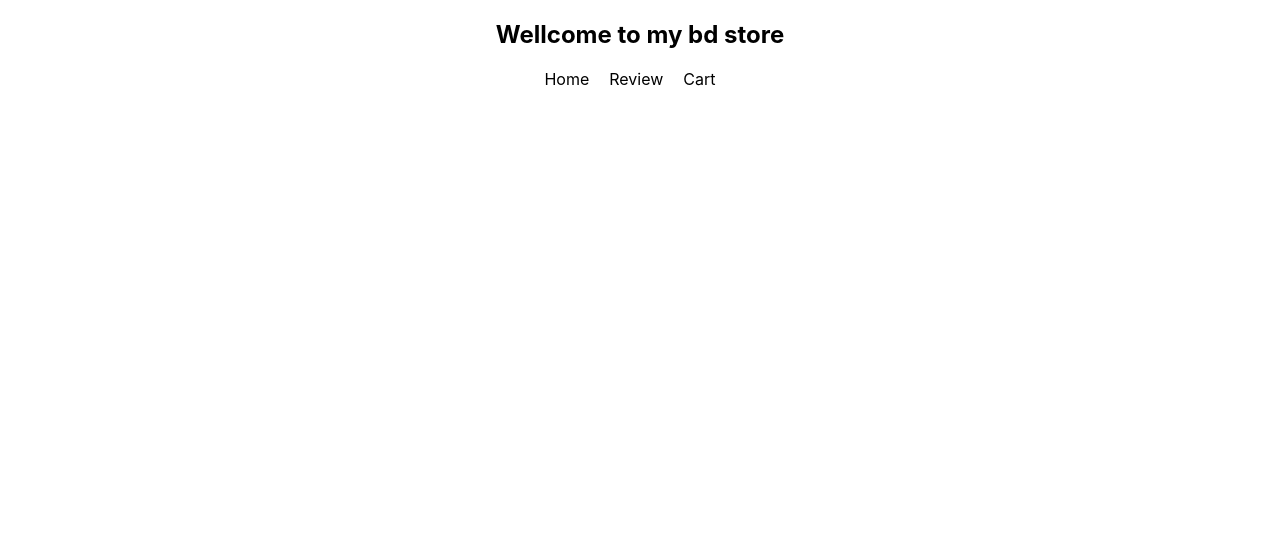
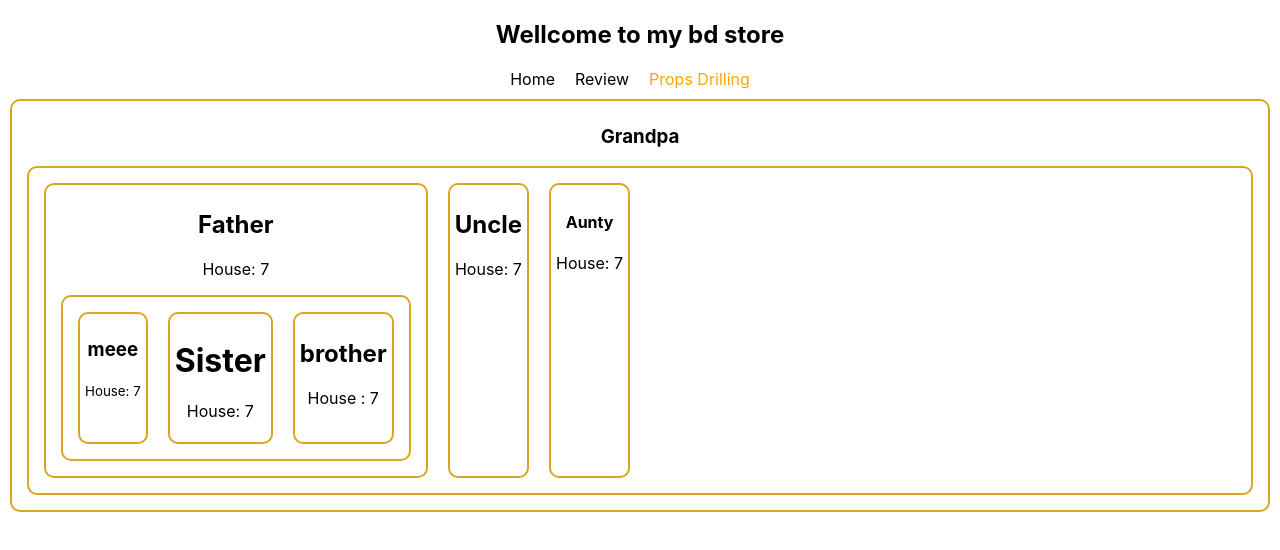
Before and after one commit to nazmul162001/bdStore-react-router, a React (Create React App) app: page /grandpa in a window 1280 px wide. Shown: the top 550 px of the page. Built offline with nearby package versions, Linux system fonts and the light colour scheme; the HTML template or start-up script is replaced by a standard one.

Commit message:
added props drilling example

```diff
--- a/src/App.js
+++ b/src/App.js
@@ -4,6 +4,7 @@
 import Home from "./components/Home/Home";
 import OrderReview from "./components/OrderReview/OrderReview";
 import './app.css'
+import Grandpa from "./components/Grandpa/Grandpa";
 
 function App() {
   return <div className="App">
@@ -12,7 +13,7 @@
       <Route path="/" element={<Home></Home>}></Route>
       <Route path="/home" element={<Home></Home>}></Route>
       <Route path="/orderreview" element={<OrderReview></OrderReview>}></Route>
-      <Route path="/cart" element={<Cart></Cart>}></Route>
+      <Route path="/grandpa" element={<Grandpa></Grandpa>}></Route>
     </Routes>
   </div>;
 }
--- /dev/null
+++ b/src/components/Aunty/Aunty.js
@@ -0,0 +1,12 @@
+import React from 'react';
+
+const Aunty = ({house}) => {
+  return (
+    <div>
+      <h4>Aunty</h4>
+      <p>House: {house}</p>
+    </div>
+  );
+};
+
+export default Aunty;
--- /dev/null
+++ b/src/components/Brother/Brother.js
@@ -0,0 +1,12 @@
+import React from 'react';
+
+const Brother = ({house}) => {
+  return (
+    <div>
+      <h2>brother</h2>
+      <p>House : {house}</p>
+    </div>
+  );
+};
+
+export default Brother;
--- /dev/null
+++ b/src/components/Father/Father.js
@@ -0,0 +1,20 @@
+import React from 'react';
+import MySelf from '../MySelf/MySelf';
+import Brother from '../Brother/Brother';
+import Sister from '../Sister/Sister';
+
+const Father = ({ house }) => {
+  return (
+    <div>
+      <h2>Father</h2>
+      <p>House: {house}</p>
+      <div style={{display: 'flex'}}>
+        <MySelf house={house}></MySelf>
+        <Sister house={house}></Sister>
+        <Brother house={house}></Brother>
+      </div>
+    </div>
+  );
+};
+
+export default Father;
--- /dev/null
+++ b/src/components/Grandpa/Grandpa.css
@@ -0,0 +1,8 @@
+
+.grandpa,
+.grandpa div{
+  border: 2px solid goldenrod;
+  margin: 10px;
+  padding: 5px;
+  border-radius: 10px;
+}
--- /dev/null
+++ b/src/components/Grandpa/Grandpa.js
@@ -0,0 +1,21 @@
+import React from 'react';
+import './Grandpa.css';
+import Father from '../Father/Father';
+import Uncle from '../Uncle/Uncle';
+import Aunty from '../Aunty/Aunty';
+
+const Grandpa = () => {
+  const house = 7;
+  return (
+    <div className="grandpa">
+      <h3>Grandpa</h3>
+      <div style={{display:'flex'}}>
+        <Father house={house}></Father>
+        <Uncle house={house}></Uncle>
+        <Aunty house={house}></Aunty>
+      </div>
+    </div>
+  );
+};
+
+export default Grandpa;
--- a/src/components/Header/Header.js
+++ b/src/components/Header/Header.js
@@ -10,7 +10,7 @@
       <nav>
         <CustomLink to='/home'>Home</CustomLink>
         <CustomLink to='/orderreview'>Review</CustomLink>
-        <CustomLink to='/cart'>Cart</CustomLink>
+        <CustomLink to='/grandpa'>Props Drilling</CustomLink>
       </nav>
     </div>
   );
--- /dev/null
+++ b/src/components/MySelf/MySelf.js
@@ -0,0 +1,12 @@
+import React from 'react';
+
+const MySelf = ({house}) => {
+  return (
+    <div>
+      <h3>meee</h3>
+      <p><small>House: {house} </small></p>
+    </div>
+  );
+};
+
+export default MySelf;
--- /dev/null
+++ b/src/components/Sister/Sister.js
@@ -0,0 +1,12 @@
+import React from 'react';
+
+const Sister = ({house}) => {
+  return (
+    <div>
+      <h1>Sister</h1>
+      <p><span>House: {house}</span></p>
+    </div>
+  );
+};
+
+export default Sister;
--- /dev/null
+++ b/src/components/Uncle/Uncle.js
@@ -0,0 +1,12 @@
+import React from 'react';
+
+const Uncle = ({house}) => {
+  return (
+    <div>
+      <h2>Uncle</h2>
+      <p>House: {house} </p>
+    </div>
+  );
+};
+
+export default Uncle;
```
